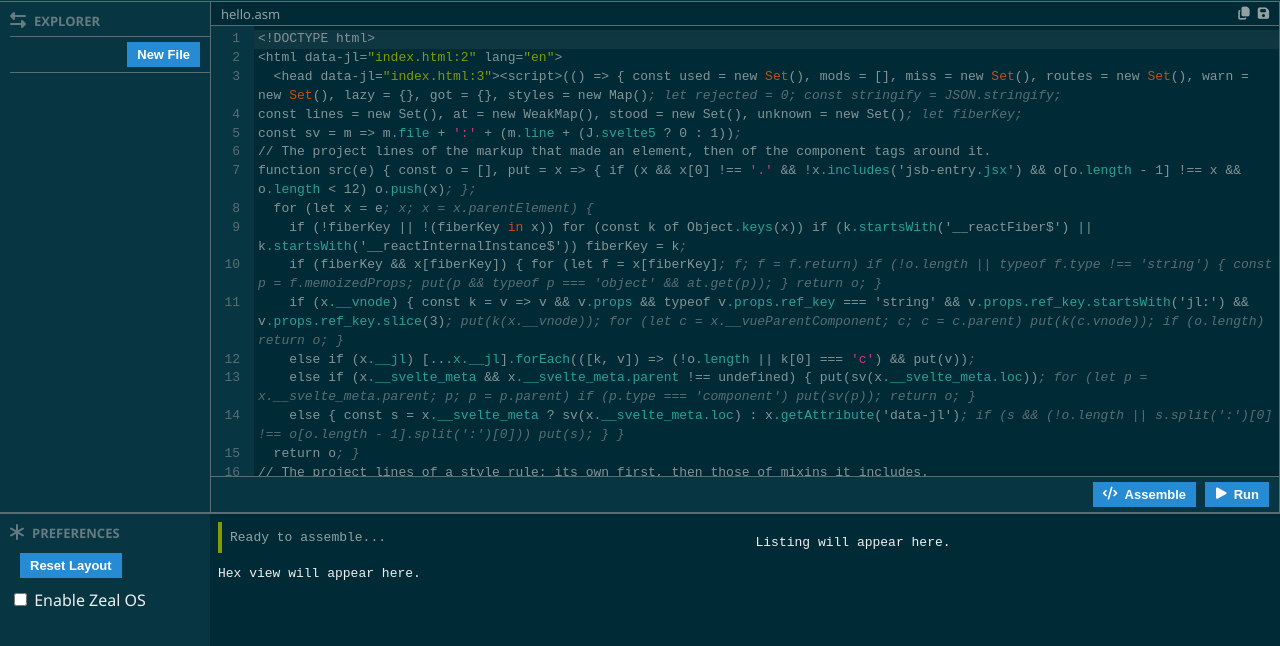
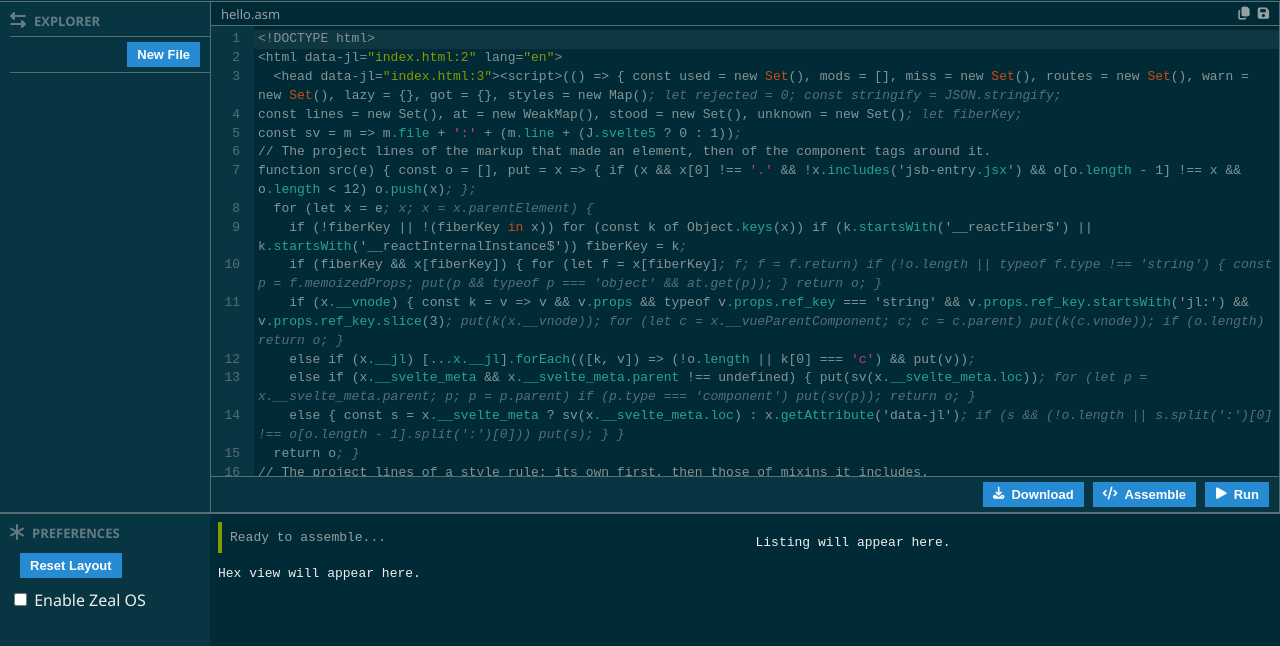
Before and after one commit to Zeal8bit/Zeal-Playground, a website with bundled scripts: page index.html in a window 1280 px wide. Shown: the part 38-684 px from the top of the page. Built offline with nearby package versions, Linux system fonts and the light colour scheme; files whose address does not match are found by name.

Commit message:
* add new "Download" option to assembler to download a bin you can run on hardware/emulator

```diff
--- a/index.html
+++ b/index.html
@@ -100,6 +100,7 @@
         <textarea name="content"></textarea>
 
         <div class="controls border-t align-right">
+          <button class="btn" onclick="download_binary()"><icon class="fa-solid fa-download"></icon>Download</button>
           <button class="btn" onclick="assemble()"><icon class="fa-solid fa-code"></icon>Assemble</button>
           <button class="btn" onclick="code_run()"><icon class="fa-solid fa-play"></icon>Run</button>
         </div>
--- a/js/editor.js
+++ b/js/editor.js
@@ -127,6 +127,7 @@
   editorEl.openFile = (o) => {
     editor.fileName = o.name;
     fileName.textContent = o.name ?? '* new file';
+    editorEl.fileName = o.name;
     editor.setValue(o.text);
 
     const reUses = /^\s*;\s+@uses\s+(\S+)\s*$/m;
--- a/js/playground.js
+++ b/js/playground.js
@@ -68,6 +68,22 @@ async function code_stop() {
   editor.classList.add('expand');
 }
 
+async function download_binary() {
+  const bytes = await assemble();
+  const data = new Uint8Array(bytes);
+  const blob = new Blob([data], { type: 'application/octen-stream' });
+  const url = URL.createObjectURL(blob);
+
+  const a = document.createElement('a');
+  a.href = url;
+  const fileName = editor.fileName.split('/').slice(-1).join('').split('.').slice(0, -1).join('.') + '.bin';
+  a.download = fileName;
+  document.body.append(a);
+  a.click();
+  document.body.removeChild(a);
+  URL.revokeObjectURL(url);
+}
+
 /**
  * Resize Handler
  */
```
Also changed, not shown: 1 other file.
